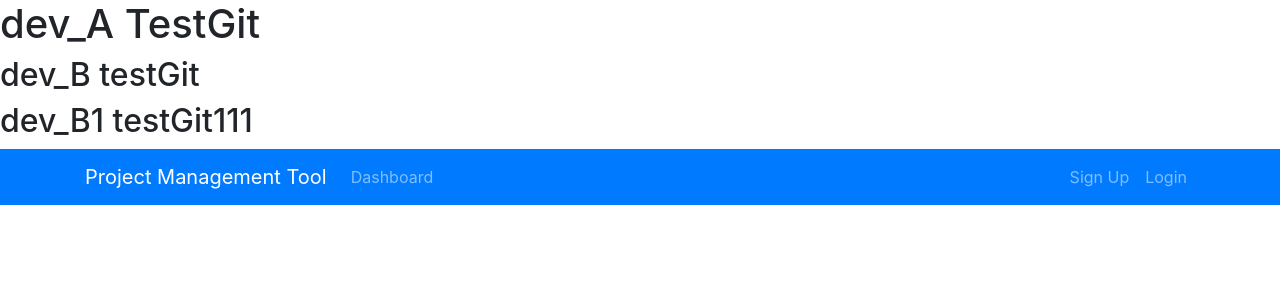
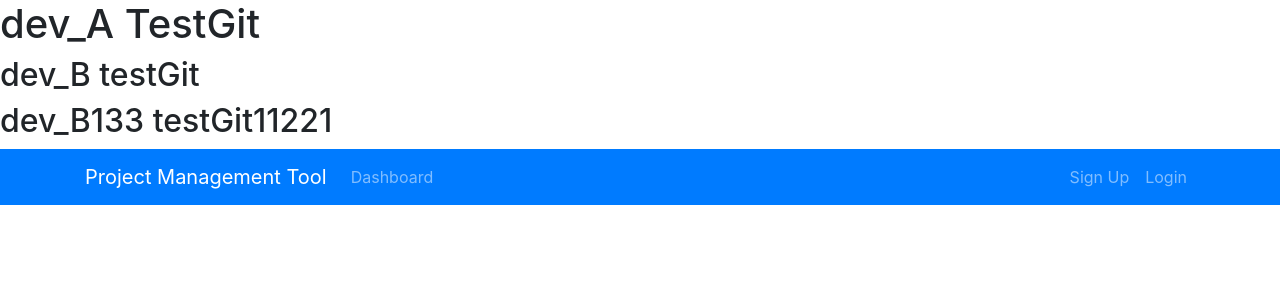
Before and after one commit to minh1991/Kanban_App, a React (Create React App) app in the folder kanban-app-fe/: page / in a window 1280 px wide. Shown: the top 300 px of the page. Built offline with nearby package versions, Linux system fonts and the light colour scheme.

Commit message:
update to b113

```diff
--- a/kanban-app-fe/src/Components/Layout/Header.js
+++ b/kanban-app-fe/src/Components/Layout/Header.js
@@ -7,7 +7,7 @@ class Header extends Component {
       <div>
         <h1>dev_A TestGit</h1>
         <h2>dev_B testGit</h2>
-        <h2>dev_B1 testGit111</h2>
+        <h2>dev_B133 testGit11221</h2>
         <nav className="navbar navbar-expand-sm navbar-dark bg-primary mb-4">
           <div className="container">
             <a className="navbar-brand" href="Dashboard.html">
```
